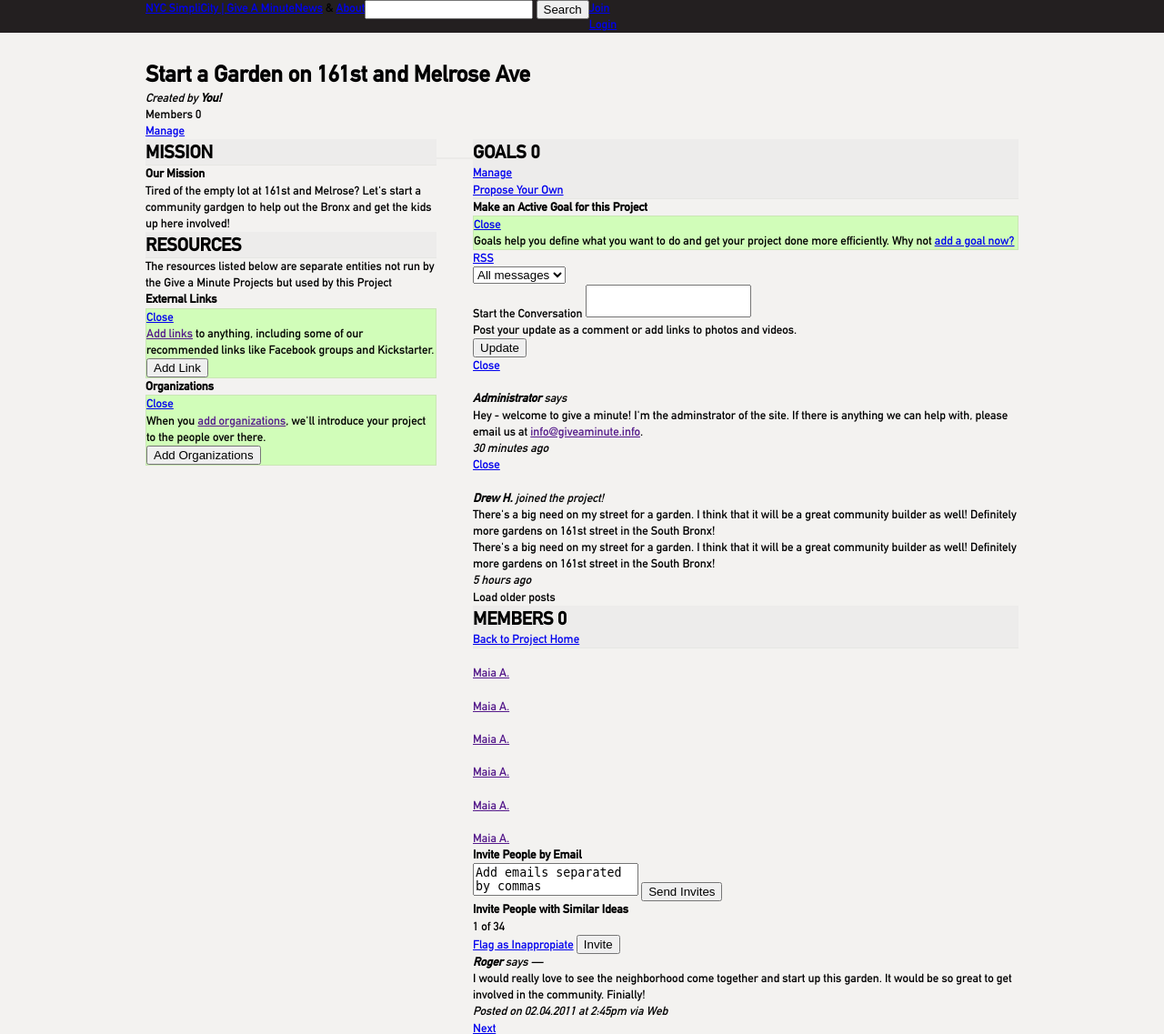
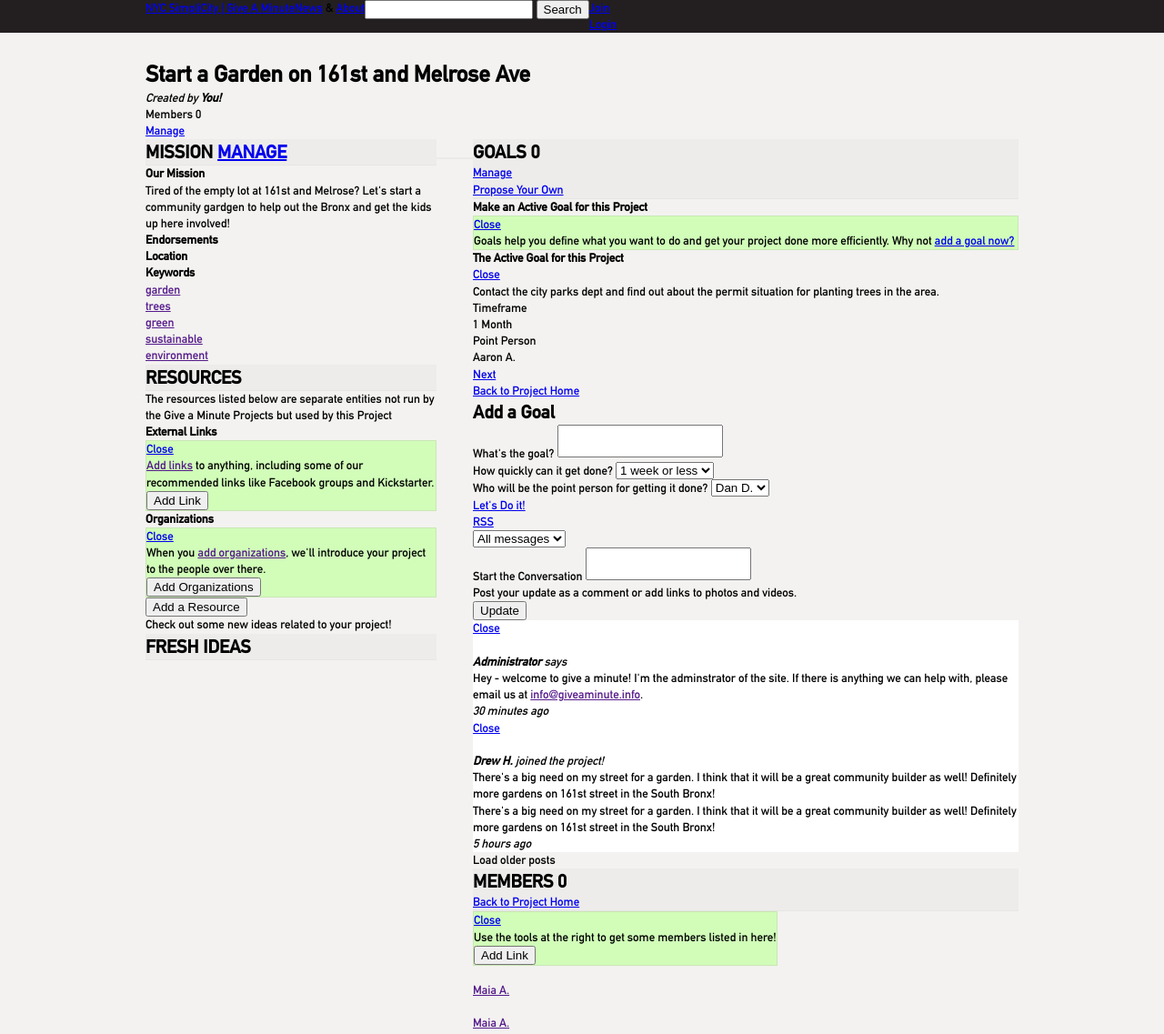
Before and after one commit to typecode/gam-ui-dep, a Python web app: template templates/project.html in a window 1280 px wide. Shown: the top 1137 px of the page at 91% size. Run offline with Jinja, Linux system fonts and the light colour scheme; the template is opened without the code that fills it, so the values that code supplies are empty.

Commit message:
continuing project page markup

```diff
--- a/templates/partials/base.html
+++ b/templates/partials/base.html
@@ -79,8 +79,8 @@
 				</div>
 			</div>
 			<div class='east'>
-				<div class='box facebook-like'>
-					<p>facebook like button goes here</p>
+				<div class='box social-networking'>
+					<div class="facebook">facebook like button goes here</div>
 				</div>
 				<div class='box copyright'>
 					<p>&copy; Copyright <strong>Give a Minute</strong> 2011</p>
--- a/templates/project.html
+++ b/templates/project.html
@@ -3,6 +3,7 @@
 {% block continent %}
 
 <div class='continent project'>
+
 	<div class='headlands project-header'>
 		<div class="thumb">
 			<img src="" alt=""/>
@@ -11,6 +12,14 @@
 		<div class="main">
 			<h1>Start a Garden on 161st and Melrose Ave</h1>
 			<cite class="meta"><span>Created</span> <span>by</span> <strong>You!</strong></cite>
+			<div class="social-networking">
+				<div class="twitter">
+
+				</div>
+				<div class="facebook">
+
+				</div>
+			</div>
 		</div>
 		<div class="tools">
 			<div class="members">
@@ -24,18 +33,49 @@
 		<div class="west">
 			<div class="box mission">
 				<div class="hd">
-					<h2>Mission</h2>
+					<h2>
+						Mission
+						<span class="control"><a href="#">Manage</a></span>
+					</h2>
 				</div>
 				<div class="bd">
+					<div class="our-mission">
+						<div class="sub-hd">
 							<h3>Our Mission</h3>
+						</div>
+						<div class="sub-bd">
 							<p>Tired of the empty lot at 161st and Melrose? Let's start a community gardgen to help out the Bronx and get the kids up here involved!</p>
-					<div class="location">
+						</div>
+					</div>
+					<div class="endorsements">
+						<div class="sub-hd">
+							<h3>Endorsements</h3>
+						</div>
+						<div class="sub-bd">
 
 						</div>
+					</div>
+					<div class="location">
+						<div class="sub-hd">
+							<h3>Location</h3>
+						</div>
+						<div class="sub-bd">
+							<div class="map-holder"></div>
+						</div>
+					</div>
 					<div class="keywords">
-						<ul>
-							<li>
+						<div class="sub-hd">
+							<h3>Keywords</h3>
+						</div>
+						<div class="sub-bd">
+							<ul class="tag-cloud">
+								<li><a href="">garden</a></li>
+								<li><a href="">trees</a></li>
+								<li><a href="">green</a></li>
+								<li><a href="">sustainable</a></li>
+								<li><a href="">environment</a></li>
 							</ul>
+						</div>
 					</div>
 				</div>
 			</div>
@@ -45,20 +85,43 @@
 				</div>
 				<div class="bd">
 					<p class="hint">The resources listed below are separate entities not run by the Give a Minute Projects but used by this Project</p>
+					<div class="external-links">
+						<div class="sub-hd">
 							<h3>External Links</h3>
+						</div>
+						<div class="sub-bd">
 							<div class="empty-state-box">
 								<a class="close-btn" href="#"><span>Close</span></a>
 								<p><a href="">Add links</a> to anything, including some of our recommended links like Facebook groups and Kickstarter.</p>
 								<button>Add Link</button>
 							</div>
+						</div>
+					</div>
 
+					<div class="organizations">
+						<div class="sub-hd">
 							<h3>Organizations</h3>
+						</div>
+						<div class="sub-bd">
 							<div class="empty-state-box">
 								<a class="close-btn" href="#"><span>Close</span></a>
 								<p>When you <a href="">add organizations</a>, we'll introduce your project to the people over there.</p>
 								<button>Add Organizations</button>
 							</div>
+						</div>
+					</div>
+				</div>
+				<div class="ft">
+					<button>Add a Resource</button>
+				</div>
+			</div>
+			<div class="box fresh-ideas">
+				<p class="hint">Check out some new ideas related to your project!</p>
+				<div class="hd">
+					<h2>
+						Fresh Ideas
 
+					</h2>
 				</div>
 			</div>
 		</div>
@@ -71,13 +134,76 @@
 						<a href="#">Propose Your Own</a>
 					</div>
 				</div>
-				<div class="bd">
+				<div class=" ">
 					<h3>Make <span>an</span> Active Goal <span>for this</span> Project</h3>
 					<div class="empty-state-box big">
 						<a class="close-btn" href="#"><span>Close</span></a>
 						<p>Goals help you define what you want to do and get your project done more efficiently. Why not <a href="#">add a goal now?</a></p>
 					</div>
 				</div>
+
+				<div class="active-goals">
+					<h3><span>The</span> Active Goal <span>for this</span> Project</h3>
+					<div class="carousel">
+						<div class="scroll-pane">
+							<ul>
+								<li>
+									<div class="goal-card">
+										<a class="close-btn" href="#"><span>Close</span></a>
+										<p>Contact the city parks dept and find out about the permit situation for planting trees in the area.</p>
+										<div class="meta">
+											<dl>
+												<dt>Timeframe</dt>
+												<dd>1 Month</dd>
+
+												<dt>Point Person</dt>
+												<dd>Aaron A.</dd>
+											</dl>
+										</div>
+									</div>
+								</li>
+							</ul>
+						</div>
+						<div class="carousel-controls">
+							<a class="next" href="#">
+								<span>Next</span>
+							</a>
+						</div>
+					</div>
+				</div>
+
+				<div class="actions back">
+					<a href="#">Back <span>to</span> Project Home</a>
+				</div>
+				<div class="add-goal form-pane">
+					<h2><strong>Add</strong> a Goal</h2>
+					<form action="" method="POST">
+						<div class="fields">
+							<div>
+								<label>What's the goal?</label>
+								<textarea></textarea>
+							</div>
+							<div>
+								<label>How quickly can it get done?</label>
+								<select>
+									<option>1 week or less</option>
+								</select>
+							</div>
+							<div>
+								<label>Who will be the point person for getting it done?</label>
+								<select>
+									<option>Dan D.</option>
+								</select>
+							</div>
+						</div>
+						<div class="primary-action">
+							<a class="ca-btn" href="#">
+								<span>Let's Do it!</span>
+							</a>
+						</div>
+					</form>
+				</div>
+
 			</div>
 			<div class="box conversation">
 				<div class="conversation-controls">
@@ -146,6 +272,11 @@
 				</div>
 				<div class="bd">
 					<div class="west">
+						<div class="empty-state-box">
+							<a class="close-btn" href="#"><span>Close</span></a>
+							<p>Use the tools at the right to get some members listed in here!</p>
+							<button>Add Link</button>
+						</div>
 						<ul class="members-stack">
 							<li>
 								<div class="thumb">
@@ -190,10 +321,12 @@
 							<div class="sub-hd">
 								<h3>Invite People <span>by</span> Email</h3>
 							</div>
+							<div class="sub-bd">
 								<form action="" method="POST">
 									<textarea>Add emails separated by commas</textarea>
 									<input type="submit" value="Send Invites" />
 								</form>
+							</div>
 						</div>
 						<div class="ideas-invite">
 							<div class="sub-hd">
@@ -203,7 +336,7 @@
 									<span class="total">34</span>
 								</div>
 							</div>
-							<div class="card">
+							<div class="sub-bd card">
 								<div class="controls">
 									<span class="control"><a href="#">Flag as Inappropiate</a></span>
 									<button>Invite</button>
--- a/ui/css/tc.gam.main.css
+++ b/ui/css/tc.gam.main.css
@@ -33,6 +33,9 @@ div.continent{ width:960px; margin:0 auto; }
 
 .empty-state-box { background-color:#d1fdb9; border:1px solid #cae6b5; }
 
+/* conversation */
+.comment-stack > li { background-color:#ffffff; }
+
 /* seafloor */
 div.seafloor{ width:960px; margin:20px auto 0; padding:20px 0 0; border-top:2px solid #ebeae8; }
 
```
Lines whose indentation alone changed are shown as unchanged.
